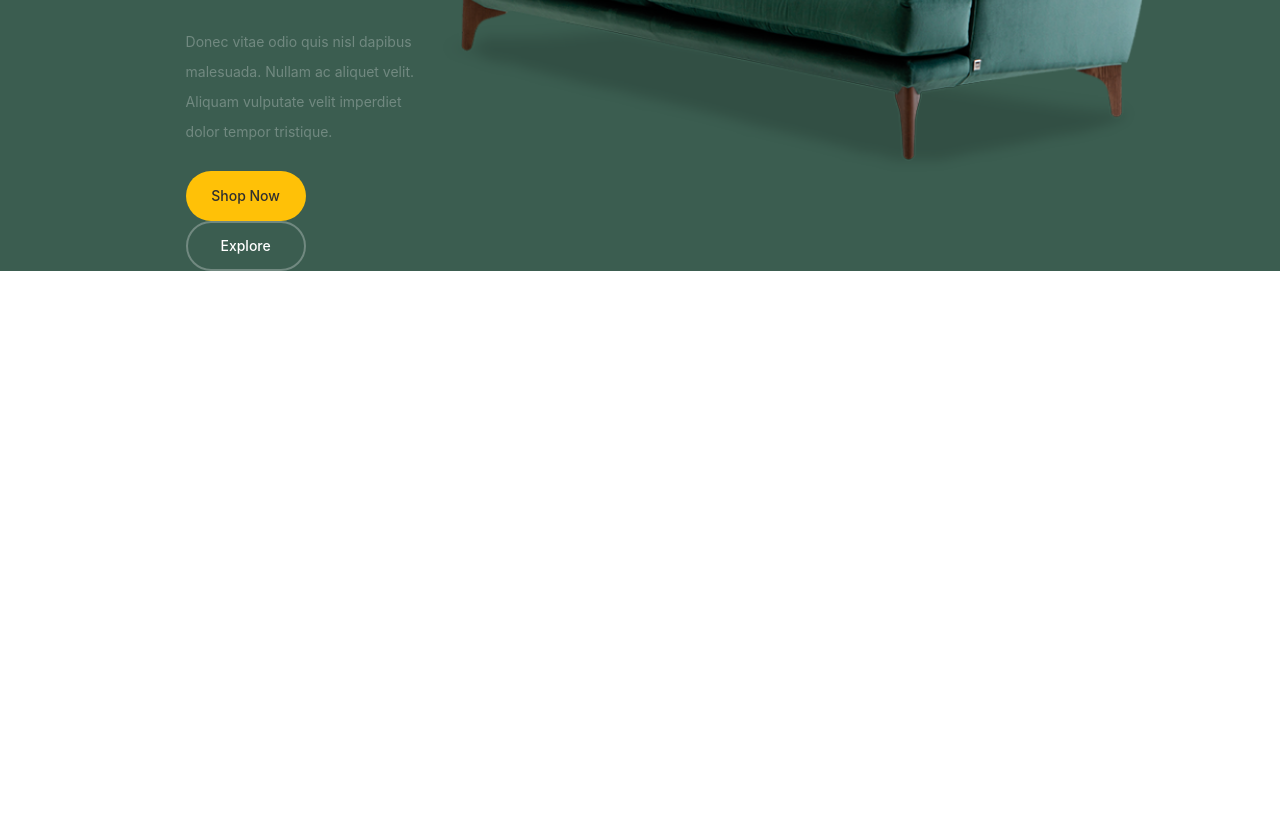
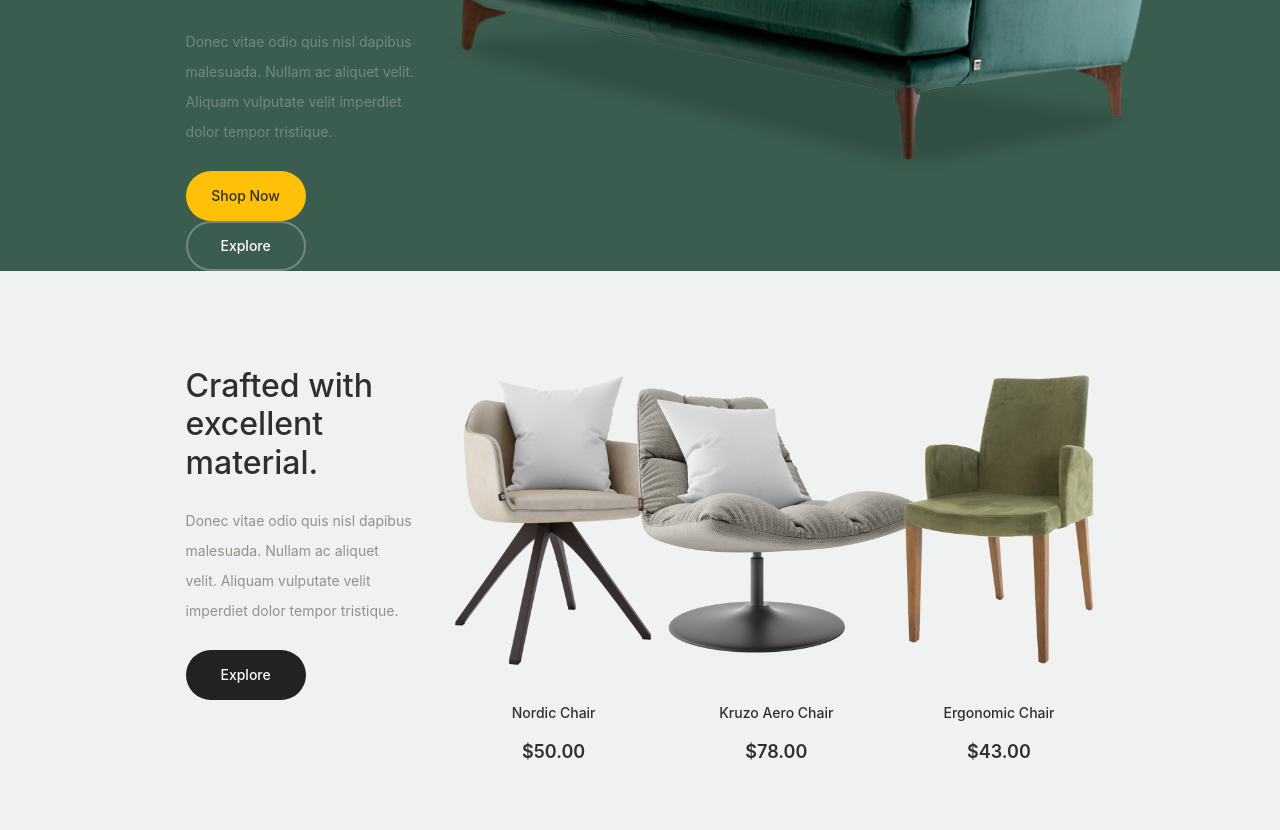
Before and after one commit to minhtan4711/sun-ojt-training, a website with bundled scripts: page src/html/index.html in a window 1280 px wide. Shown: the part 415-1245 px from the top of the page. Before the commit the page ends 800 px from the top, so only its background shows below. Built offline with nearby package versions, Linux system fonts and the light colour scheme.

Commit message:
build: build middle content product

```diff
--- a/src/html/index.html
+++ b/src/html/index.html
@@ -125,19 +125,84 @@
 			<div class="middle">
 				<div class="middle__content">
 					<div class="middle__content-product">
-						<div class="middle__content-product--left"></div>
-						<div class="middle__content-product--right"></div>
+						<div class="middle__content-product-left">
+							<div class="middle__content-product-left-title">
+								Crafted with <span>excellent material.</span>
+							</div>
+							<div class="middle__content-product-left-sub-title">
+								Donec vitae odio quis nisl dapibus malesuada. Nullam ac aliquet
+								velit. Aliquam vulputate velit imperdiet dolor tempor tristique.
+							</div>
+							<div class="middle__content-product-left-button">
+								<button class="middle__content-product-left-button-explore">
+									Explore
+								</button>
+							</div>
+						</div>
+						<div class="middle__content-product-right">
+							<div class="middle__content-product-right-overview">
+								<img
+									class="middle__content-product-right-overview-image"
+									src="../assets/images/product-1.png"
+									alt="product-1"
+								/>
+								<div class="middle__content-product-right-overview-title">
+									Nordic Chair
+									<br />
+									<span class="middle__content-product-right-overview-price">
+										$50.00
+									</span>
+								</div>
+								<div class="middle__content-product-right-overview-icon">
+									<img src="../assets/images/cross.svg" alt="cross" />
+								</div>
+							</div>
+							<div class="middle__content-product-right-overview">
+								<img
+									class="middle__content-product-right-overview-image"
+									src="../assets/images/product-2.png"
+									alt="product-2"
+								/>
+								<div class="middle__content-product-right-overview-title">
+									Kruzo Aero Chair
+									<br />
+									<span class="middle__content-product-right-overview-price">
+										$78.00
+									</span>
+								</div>
+								<div class="middle__content-product-right-overview-icon">
+									<img src="../assets/images/cross.svg" alt="cross" />
+								</div>
+							</div>
+							<div class="middle__content-product-right-overview">
+								<img
+									class="middle__content-product-right-overview-image"
+									src="../assets/images/product-3.png"
+									alt="product-3"
+								/>
+								<div class="middle__content-product-right-overview-title">
+									Ergonomic Chair
+									<br />
+									<span class="middle__content-product-right-overview-price">
+										$43.00
+									</span>
+								</div>
+								<div class="middle__content-product-right-overview-icon">
+									<img src="../assets/images/cross.svg" alt="cross" />
+								</div>
+							</div>
+						</div>
 					</div>
 					<div class="middle__content-why">
-						<div class="middle__content-why--left"></div>
-						<div class="middle__content-why--right"></div>
+						<div class="middle__content-why-left"></div>
+						<div class="middle__content-why-right"></div>
 					</div>
 					<div class="middle__content-benefit">
-						<div class="middle__content-benefit--left"></div>
-						<div class="middle__content-benefit--right"></div>
+						<div class="middle__content-benefit-left"></div>
+						<div class="middle__content-benefit-right"></div>
 					</div>
 					<div class="middle__content-brief">
-						<div class="middle__content-brief--product"></div>
+						<div class="middle__content-brief-product"></div>
 					</div>
 					<div class="middle__content-slide"></div>
 					<div class="middle__content-blog"></div>
--- a/src/style/_mixins.scss
+++ b/src/style/_mixins.scss
@@ -4,6 +4,18 @@
 	display: flex;
 	align-items: center;
 	justify-content: center;
+}
+
+@mixin content-wrapper {
+	width: 71%;
+	height: fit-content;
+	margin: auto;
+}
+
+@mixin sub-title($color) {
+	color: $color;
+	font-size: 14px;
+	line-height: 30px;
 }
 
 @mixin icon {
@@ -38,3 +50,13 @@
 	color: $button-text-secondary-color;
 	border: 2px solid #718980;
 }
+
+@mixin third-button {
+	width: 120px;
+	height: 50px;
+	border-radius: 30px;
+	border: none;
+	font-weight: 500;
+	background-color: #222222;
+	color: $button-text-secondary-color;
+}
--- a/src/style/_variables.scss
+++ b/src/style/_variables.scss
@@ -13,3 +13,6 @@ $button-text-primary-color: #2f2f2f;
 $button-primary-color: #ffc107;
 $button-text-secondary-color: #ffffff;
 $button-secondary-color: transparent;
+$sub-title-secondary-color: #959188;
+$sub-title-main-color: #718980;
+$shadow-color: #dce5e4;
--- a/src/style/main.scss
+++ b/src/style/main.scss
@@ -28,9 +28,7 @@ body {
 	background-color: $primary-color;
 
 	&__content {
-		width: 71%;
-		height: fit-content;
-		margin: auto;
+		@include content-wrapper;
 
 		&-navigation {
 			display: flex;
@@ -113,8 +111,7 @@ body {
 				}
 
 				&-sub-title {
-					line-height: 30px;
-					color: $inactive-text-color;
+					@include sub-title($sub-title-main-color);
 				}
 
 				&-button {
@@ -166,3 +163,129 @@ body {
 		}
 	}
 }
+
+.middle {
+	padding-top: 6rem;
+	background-color: #eff2f1;
+
+	&__content {
+		@include content-wrapper;
+
+		&-product {
+			display: flex;
+			justify-content: space-between;
+
+			&-left {
+				width: 25%;
+
+				&-title {
+					font-size: 2rem;
+					font-weight: 450;
+					line-height: 1.2;
+					color: $text-color;
+					margin-bottom: 1.5rem;
+				}
+
+				&-sub-title {
+					@include sub-title($sub-title-secondary-color);
+				}
+
+				&-button {
+					&-explore {
+						margin-top: 1.5rem;
+						@include third-button;
+
+						&:hover {
+							background-color: #212529;
+						}
+					}
+				}
+			}
+
+			&-right {
+				width: 70%;
+				display: flex;
+				justify-content: space-between;
+
+				&-overview {
+					position: relative;
+					display: flex;
+					flex-direction: column;
+					gap: 2rem;
+					justify-content: center;
+					align-items: center;
+					width: 30%;
+					height: fit-content;
+
+					& > * {
+						position: relative;
+						z-index: 1;
+					}
+
+					&::before {
+						content: "";
+						position: absolute;
+						border-radius: 10px;
+						bottom: 0;
+						left: 0;
+						right: 0;
+						height: 0;
+						background-color: $shadow-color;
+						transition: height 0.3s ease;
+						z-index: 0;
+					}
+
+					&:hover {
+						&::before {
+							height: 60%;
+						}
+
+						&-image {
+							transform: translateY(-10px);
+							transition: transform 0.3s ease;
+						}
+					}
+
+					&-title {
+						font-weight: 500;
+						line-height: 1.2;
+						color: $text-color;
+					}
+
+					&-price {
+						font-weight: 600;
+						font-size: 18px;
+						line-height: 1.2;
+						color: $text-color;
+						margin-top: 1.2rem;
+					}
+
+					&-price {
+						display: block;
+						text-align: center;
+					}
+
+					&-image {
+						width: 306px !important;
+						height: 306px !important;
+
+						transition: transform 0.3s ease;
+						&:hover {
+							transform: translateY(-20px);
+						}
+					}
+
+					&-icon {
+						display: grid;
+						place-items: center;
+						width: 35px;
+						height: 35px;
+						border-radius: 50%;
+						background-color: $button-text-primary-color;
+						visibility: hidden;
+					}
+				}
+			}
+		}
+	}
+}
```
